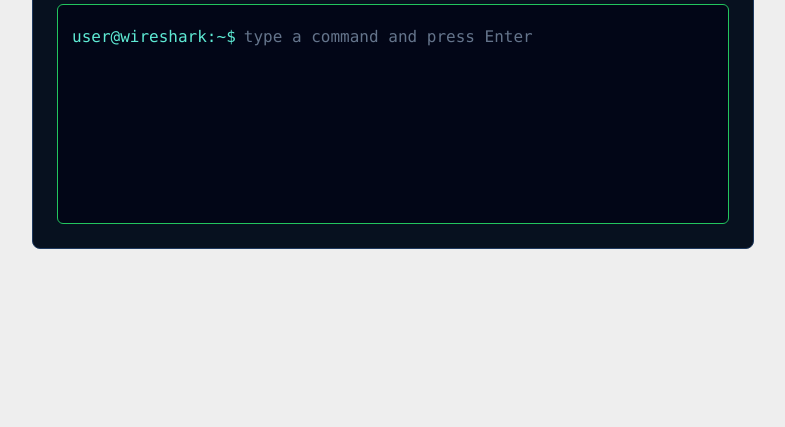
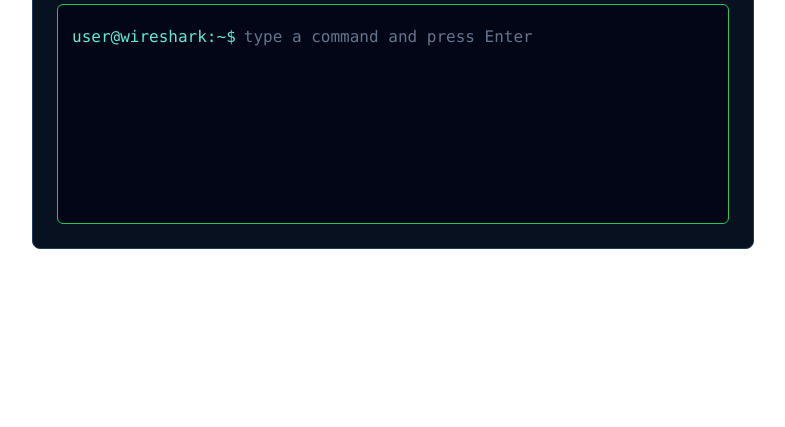
Before and after one commit to asebastianl/wireshark, a plain HTML site: page index.html in a window 1280 px wide. Shown: the part 373-800 px from the top of the page, without its empty margins (247-1032 px from the left). Drawn offline with Linux system fonts and the light colour scheme.

Commit message:
Change background color

```diff
--- a/index.html
+++ b/index.html
@@ -11,7 +11,7 @@
       display: grid;
       place-items: center;
       font-family: Consolas, "Courier New", monospace;
-      background: #eeeeee;
+      background: #ffffff;
       color: #d1fae5;
     }
 
```
